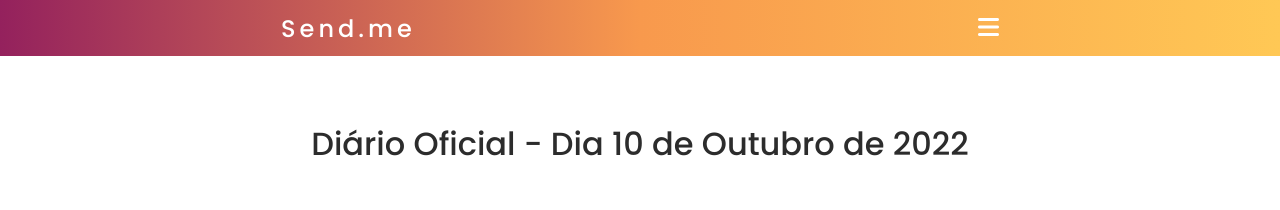
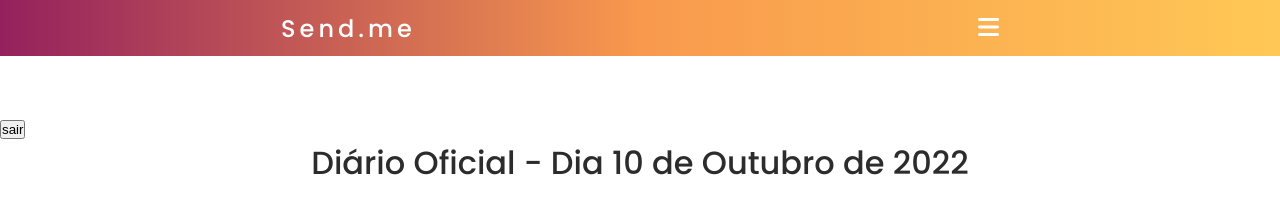
Before and after one commit to The-Seven-DSM/Send.me-FrontEnd-2022-2, a React (Create React App) app: page /home in a window 1280 px wide. Shown: the top 210 px of the page. Built offline with nearby package versions, Linux system fonts and the light colour scheme; no server answers; sample sign-in values are in the browser's storage.

Commit message:
Protótipo Sistema de Login

```diff
--- a/src/components/Table/table.js
+++ b/src/components/Table/table.js
@@ -13,6 +13,14 @@ const Table = () => {
     // const [setAssoc] = useState([]);
     // console.log(listGames.map((item) => item.associado.nome));
     // console.log(listGames.map((item) => item.corpo));
+    if (localStorage.getItem("token") == null) {
+        window.location.href = "/";
+        alert("Você não está logado");
+        }
+    function sair() {
+        localStorage.removeItem("token");
+        window.location.href = "/";
+    }
     console.log(listGames.map((item) => item.estado == true && item.envio==false? item.id_email: null));
     const sendMail = () => {
 
@@ -40,6 +48,7 @@ const Table = () => {
         <>
             <Header />
             <main>
+                <button onClick={() => sair()}>sair</button>
                 <h1 className="title-table"> Diário Oficial - Dia {dia} de {mes} de {ano} </h1>
                 <div className="search">
                     <input type="text" placeholder="Nome" />
--- a/src/components/login/login.js
+++ b/src/components/login/login.js
@@ -32,6 +32,8 @@ const Login = () => {
                 }
                 else {
                     window.location.href = "/home"
+                    let token = Math.random().toString(16).substr(2) + Math.random().toString(16).substr(2);
+                    localStorage.setItem("token", token);
                 }
             });
         }
```
